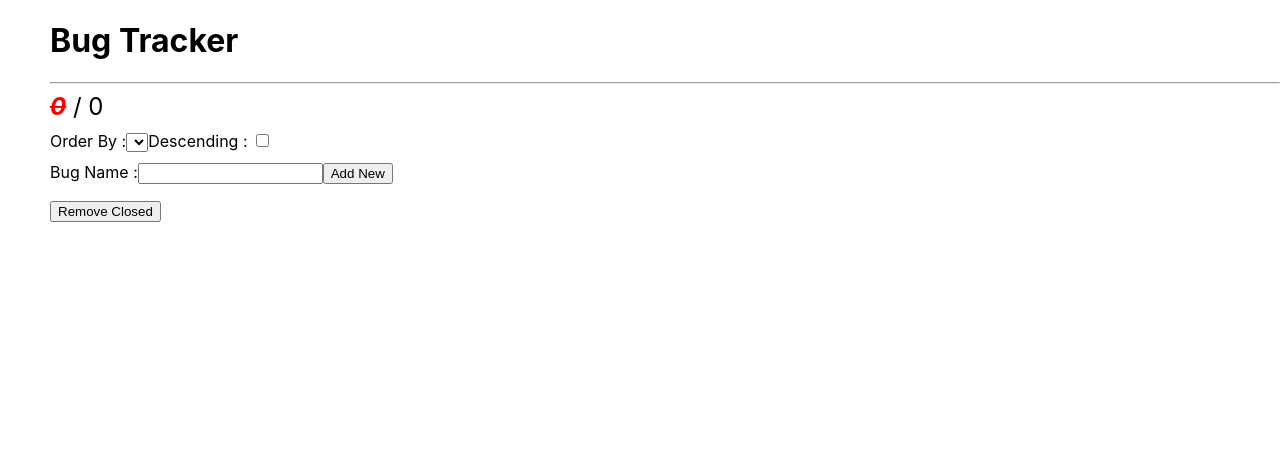
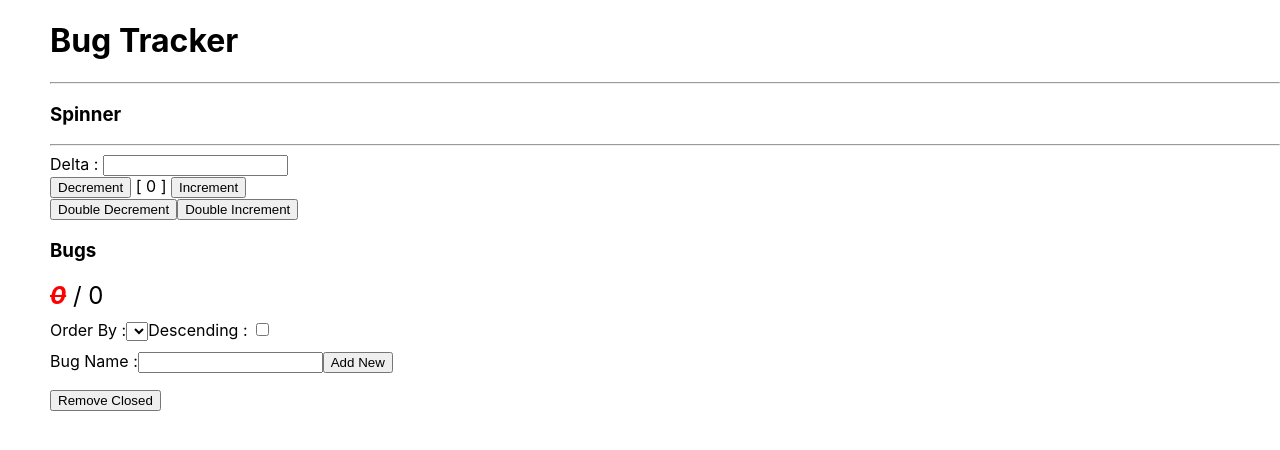
Before and after one commit to tkmagesh/Adobe-React-Jul-2020, a React (Create React App) app in the folder bug-tracker-app/: page / in a window 1280 px wide. Shown: the top 450 px of the page. Built offline with nearby package versions, Linux system fonts and the light colour scheme.

Commit message:
combining multiple reducers (spinner and bugTracker) using combineReducers

```diff
--- a/bug-tracker-app/src/bugTracker/index.js
+++ b/bug-tracker-app/src/bugTracker/index.js
@@ -11,6 +11,7 @@ class BugTracker extends Component {
         const { bugs, addNew, remove, toggle, removeClosed } = this.props;
         return(
             <Fragment>
+                <h3>Bugs</h3>
                 <BugStats bugs={bugs} />
                 <BugSort />
                 <BugEdit addNew={addNew} />
--- a/bug-tracker-app/src/index.js
+++ b/bug-tracker-app/src/index.js
@@ -4,18 +4,34 @@ import './index.css';
 //import App from './App';
 import * as serviceWorker from './serviceWorker';
 import { bindActionCreators } from 'redux';
+
 import BugTracker from './bugTracker';
 import bugActions from './bugTracker/actions';
+
+import Spinner from './spinner';
+import spinnerActions from './spinner/actions';
+
+
 import appStore from './store';
 
 const bugActionDispatchers = bindActionCreators(bugActions, appStore.dispatch);
+const spinnerActionDispatchers = bindActionCreators(spinnerActions, appStore.dispatch);
 
 function renderApp(){
-  const bugs = appStore.getState();
+  //storeState
+  const storeState = appStore.getState();
+
+  //For bugTracker
+  const bugs = storeState.bugsData;
+
+  //For Spinner
+  const spinnerValue = storeState.spinnerData;
+
   ReactDOM.render(
     <React.StrictMode>
       <h1>Bug Tracker</h1>
       <hr/>
+      <Spinner value={spinnerValue} {...spinnerActionDispatchers} />
       <BugTracker bugs={bugs} {...bugActionDispatchers}/>
     </React.StrictMode>,
     document.getElementById('root')
--- /dev/null
+++ b/bug-tracker-app/src/reducers/index.js
@@ -0,0 +1,10 @@
+import { combineReducers } from "redux";
+import bugsReducer from './bugsReducer';
+import spinnerReducer from './spinnerReducer';
+
+const rootReducer = combineReducers({
+    bugsData: bugsReducer,
+    spinnerData: spinnerReducer
+});
+
+export default rootReducer;
--- /dev/null
+++ b/bug-tracker-app/src/reducers/spinnerReducer.js
@@ -0,0 +1,9 @@
+function spinnerReducer(currentState = 0, action) {
+    if (action.type === 'INCREMENT') return currentState + action.payload;
+    if (action.type === 'DECREMENT') return currentState - action.payload;
+    if (action.type === 'DOUBLE_INCREMENT') return currentState * 2;
+    if (action.type === 'DOUBLE_DECREMENT') return currentState / 2;
+    return currentState;
+}
+
+export default spinnerReducer;
--- /dev/null
+++ b/bug-tracker-app/src/spinner/actions/index.js
@@ -0,0 +1,19 @@
+const spinnerActionCreators = {
+    decrement(delta) {
+        const action = { type: 'DECREMENT', payload: delta };
+        return action;
+    },
+    increment(delta) {
+        const action = { type: 'INCREMENT', payload: delta };
+        return action;
+    },
+    doubleIncrement() {
+        const action = { type: 'DOUBLE_INCREMENT' };
+        return action;
+    },
+    doubleDecrement() {
+        const action = { type: 'DOUBLE_DECREMENT' };
+        return action;
+    }
+};
+export default spinnerActionCreators;
--- /dev/null
+++ b/bug-tracker-app/src/spinner/index.js
@@ -0,0 +1,29 @@
+import React, { Component } from 'react';
+
+class Spinner extends Component {
+    state = {
+        delta: 0
+    };
+
+    render = () => {
+        const { value, increment, decrement, doubleIncrement, doubleDecrement } = this.props;
+        const { delta } = this.state;
+        return (
+            <div>
+                <h3>Spinner</h3>
+                <hr />
+                <label> Delta : </label>
+                <input type="number" onChange={evt => this.setState({ delta: evt.target.valueAsNumber })} />
+                <br />
+                <input type="button" value="Decrement" onClick={() => decrement(delta)} />
+                <span> [ {value} ] </span>
+                <input type="button" value="Increment" onClick={() => increment(delta)} />
+                <br />
+                <input type="button" value="Double Decrement" onClick={doubleDecrement} />
+                <input type="button" value="Double Increment" onClick={doubleIncrement} />
+            </div>
+        )
+    }
+}
+
+export default Spinner;
--- a/bug-tracker-app/src/store/index.js
+++ b/bug-tracker-app/src/store/index.js
@@ -1,6 +1,6 @@
 import { createStore } from 'redux';
+import rootReducer from '../reducers'
 
-import bugsReducer from '../reducers/bugsReducer';
-const appStore = createStore(bugsReducer);
+const appStore = createStore(rootReducer);
 
 export default appStore;
```
Also changed, not shown: 1 other file (tests, documents, lock files or other folders).
